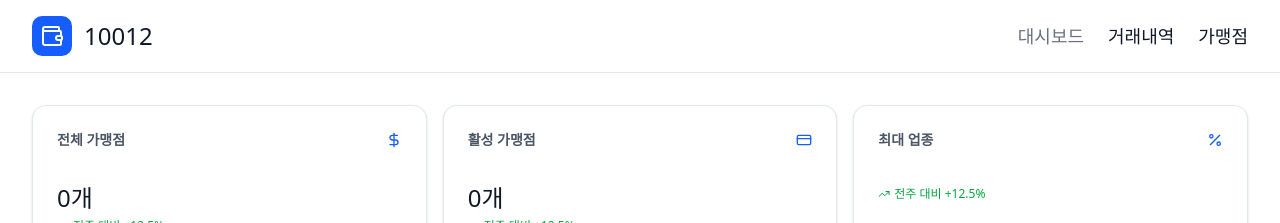
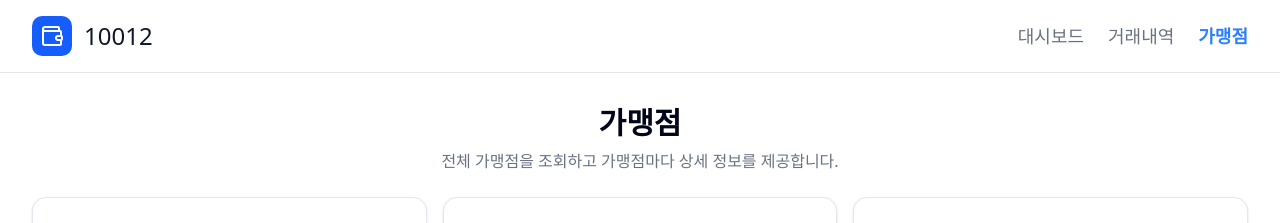
Before and after one commit to nas7062/Board, a Next.js app: page /merchant in a window 1280 px wide. Shown: the top 223 px of the page. Built offline with nearby package versions, Linux system fonts and the light colour scheme; no server answers.

Commit message:
style :페이지 별 h2 태그로 페이지 표시

```diff
--- a/app/_components/BoardCard.tsx
+++ b/app/_components/BoardCard.tsx
@@ -1,6 +1,5 @@
 import { Card, CardContent, CardHeader, CardTitle } from "@/components/ui/card";
 import { TrendingUp } from "lucide-react";
-import { formatCurrency } from "../util/constant";
 
 export default function BoardCard({
   title,
@@ -11,15 +10,6 @@ export default function BoardCard({
   Icon: React.ElementType;
   value: string | number;
 }) {
-  if (title === "일주일간 거래액") {
-    value = formatCurrency(Number(value));
-  }
-  if (title === "총 거래 건수") {
-    value = `${value}건`;
-  }
-  if (title === "승인율") {
-    value = `${value}%`;
-  }
   return (
     <Card>
       <CardHeader className="flex flex-row items-center justify-between space-y-0 pb-2">
--- a/app/_components/Header.tsx
+++ b/app/_components/Header.tsx
@@ -1,7 +1,21 @@
+"use client";
+
 import { Wallet } from "lucide-react";
 import Link from "next/link";
+import { usePathname } from "next/navigation";
 
 export default function Header() {
+  const pathname = usePathname();
+
+  const linkBaseClass = "text-lg";
+  const inactiveClass = "text-gray-500";
+  const activeClass = "text-blue-500 font-semibold";
+
+  const isActive = (href: string) => {
+    if (href === "/") return pathname === "/";
+    return pathname.startsWith(href);
+  };
+
   return (
     <header className="bg-white border-b border-gray-200 sticky top-0 z-10">
       <div className="max-w-7xl mx-auto px-4 sm:px-6 lg:px-8 py-4">
@@ -14,14 +28,30 @@ export default function Header() {
               <h1 className="text-gray-900 text-2xl">10012</h1>
             </div>
           </Link>
-          <nav className="flex items-center gap-6 text-lg">
-            <Link href="/" className=" text-gray-500">
+
+          <nav className="flex items-center gap-6">
+            <Link
+              href="/"
+              className={`${linkBaseClass} ${
+                isActive("/") ? activeClass : inactiveClass
+              }`}
+            >
               대시보드
             </Link>
-            <Link href="/list" className=" text-gray-900">
+            <Link
+              href="/list"
+              className={`${linkBaseClass} ${
+                isActive("/list") ? activeClass : inactiveClass
+              }`}
+            >
               거래내역
             </Link>
-            <Link href="/merchant" className=" text-gray-900">
+            <Link
+              href="/merchant"
+              className={`${linkBaseClass} ${
+                isActive("/merchant") ? activeClass : inactiveClass
+              }`}
+            >
               가맹점
             </Link>
           </nav>
--- a/app/list/page.tsx
+++ b/app/list/page.tsx
@@ -61,8 +61,8 @@ export default function ListPage() {
   }, []);
   return (
     <div className="flex flex-col gap-4">
-      <div className="flex flex-col gap-2">
-        <h2 className="text-2xl">거래 내역</h2>
+      <div className="flex flex-col gap-2 text-center">
+        <h2 className="text-3xl font-semibold">거래 내역</h2>
         <p className="text-gray-500">전체 거래 내역을 조회하고 관리합니다.</p>
       </div>
       {/* 필터 영역 */}
--- a/app/merchant/page.tsx
+++ b/app/merchant/page.tsx
@@ -101,6 +101,12 @@ export default function MerchantPage() {
   }, [merchants]);
   return (
     <div className="space-y-6 flex flex-col">
+      <div className="flex flex-col gap-2 text-center">
+        <h2 className="text-3xl font-semibold">가맹점</h2>
+        <p className="text-gray-500">
+          전체 가맹점을 조회하고 가맹점마다 상세 정보를 제공합니다.
+        </p>
+      </div>
       <div className="grid gap-4 md:grid-cols-3">
         <BoardCard
           title="전체 가맹점"
@@ -115,7 +121,7 @@ export default function MerchantPage() {
         <BoardCard
           title="최대 업종"
           Icon={Percent}
-          value={mostBizType?.label}
+          value={mostBizType?.label as string}
         />
       </div>
       <div className="grid grid-cols-3 gap-4 ">
--- a/app/page.tsx
+++ b/app/page.tsx
@@ -8,7 +8,7 @@ import { Ipayment } from "./util/type";
 import getAllPaymentList from "./_lib/getAllPaymentList";
 import _ from "lodash";
 import { DollarSign, CreditCard, ShoppingCart, Percent } from "lucide-react";
-import { PAYMENT_METHOD_LABELS } from "./util/constant";
+import { formatCurrency, PAYMENT_METHOD_LABELS } from "./util/constant";
 export default function Home() {
   const [payments, setPayments] = useState<Ipayment[]>([]);
   useEffect(() => {
@@ -64,18 +64,24 @@ export default function Home() {
 
   return (
     <div className="space-y-6">
+      <div className="flex flex-col gap-2 text-center">
+        <h2 className="text-3xl font-semibold">대시 보드</h2>
+        <p className="text-gray-500">
+          주간 거래 내역을 시각화하여 편리하게  .
+        </p>
+      </div>
       <div className="grid gap-4 md:grid-cols-2 lg:grid-cols-4">
         <BoardCard
           title="일주일간 거래액"
           Icon={DollarSign}
-          value={weekAmount}
+          value={formatCurrency(weekAmount)}
         />
         <BoardCard
           title="총 거래 건수"
           Icon={CreditCard}
-          value={payments.length}
+          value={`${payments.length}건`}
         />
-        <BoardCard title="승인율" Icon={Percent} value={weekSuccess} />
+        <BoardCard title="승인율" Icon={Percent} value={`${weekSuccess}%`} />
         <BoardCard
           title="가장많은 거래 수단"
           Icon={ShoppingCart}
```
